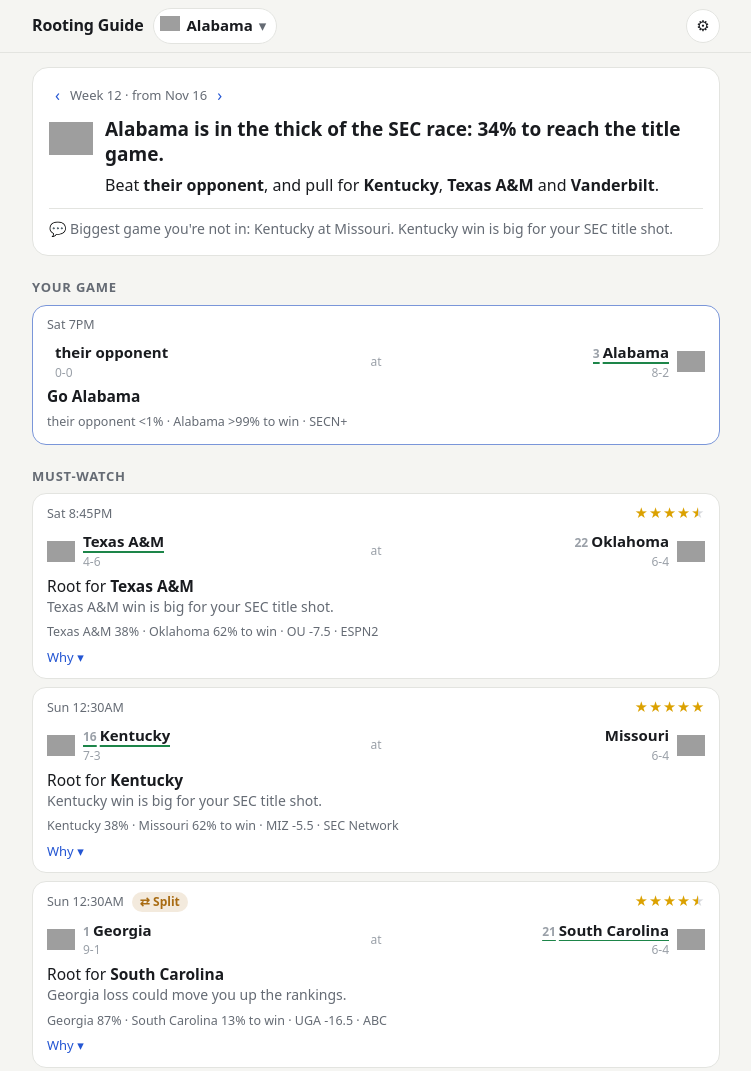
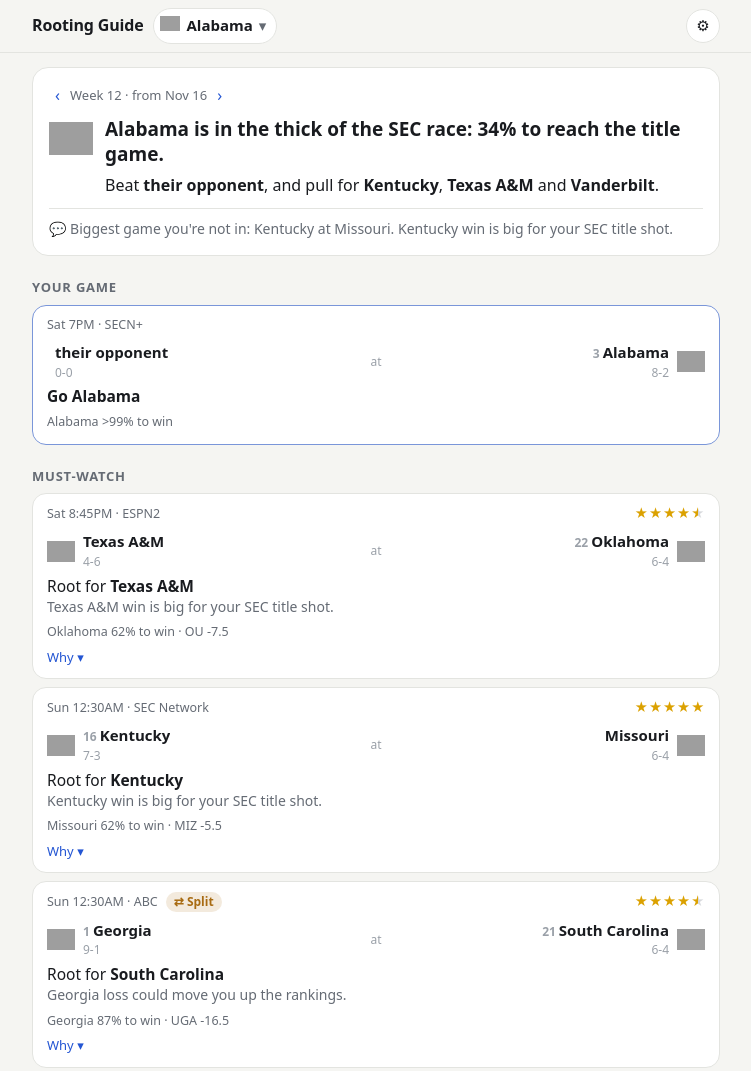
Before and after one commit to jacoblords/fan-guide, a plain HTML site: page index.html in a window 1280 px wide. Shown: the top 1071 px of the page, without its empty margins (264-1015 px from the left). Drawn offline with Linux system fonts and the light colour scheme; grey boxes are pictures that could not be loaded.

Commit message:
Channel beside the time, only the favorite's odds, no underline on the pick
Co-Authored-By: Claude Opus 5.5 <noreply@anthropic.com>

```diff
--- a/index.html
+++ b/index.html
@@ -65,7 +65,6 @@
   .side .nm { font-weight: 600; white-space: nowrap; overflow: hidden; text-overflow: ellipsis; }
   .side .rk { color: var(--faint); font-size: 12px; font-weight: 600; margin-right: 3px; }
   .side .rec { color: var(--faint); font-size: 12px; }
-  .side.pick .nm { text-decoration: underline; text-decoration-color: var(--good); text-decoration-thickness: 2.5px; text-underline-offset: 4px; }
   .side .ab { display: none; }
   .side .sc { font-variant-numeric: tabular-nums; font-weight: 750; font-size: 18px; margin: 0 4px; }
   .at { color: var(--faint); font-size: 12px; flex: none; }
@@ -241,17 +240,24 @@ function tugHTML(r) {
 
 function factsHTML(r) {
   const g = r.game;
-  // Under way: live odds, with where they started.
-  const odds = g.state === "in" && r.pNow != null
-    ? `Now: ${esc(nm(g.away))} ${FanScore.pct(1 - r.pNow)} · ${esc(nm(g.home))} ${FanScore.pct(r.pNow)} to win (was ${FanScore.pct(1 - r.p)}–${FanScore.pct(r.p)})`
-    : `${esc(nm(g.away))} ${FanScore.pct(1 - r.p)} · ${esc(nm(g.home))} ${FanScore.pct(r.p)} to win`;
-  return `<div class="facts">${odds}${g.spread ? " · " + esc(g.spread) : ""}${g.tv ? " · " + esc(g.tv) : ""}</div>`;
+  const fav = (p) => (p >= 0.5 ? [g.home, p] : [g.away, 1 - p]);
+  let odds;
+  if (g.state === "in" && r.pNow != null) {
+    const [t, p] = fav(r.pNow);
+    const was = t === g.home ? r.p : 1 - r.p;
+    odds = `Now: ${esc(nm(t))} ${FanScore.pct(p)} to win (was ${FanScore.pct(was)})`;
+  } else {
+    const [t, p] = fav(r.p);
+    odds = `${esc(nm(t))} ${FanScore.pct(p)} to win`;
+  }
+  return `<div class="facts">${odds}${g.spread && g.state !== "in" ? " · " + esc(g.spread) : ""}</div>`;
 }
 
 function cardHTML(r, opts = {}) {
   const g = r.game, live = g.state === "in";
   const li = opts.live;
   const when = live ? `<span class="pill live">LIVE</span> ${esc(g.status || "")}` : g.done ? "Final" : esc(kickoff(g));
+  const whenTv = when + (g.tv && !g.done ? ` · ${esc(g.tv)}` : "");
   let root;
   if (r.mine) root = `<b>Go ${esc(nm(r.pick))}</b>`;
   else if (r.pick) root = `Root for <b>${esc(nm(r.pick))}</b>`;
@@ -266,7 +272,7 @@ function cardHTML(r, opts = {}) {
     ? `<details class="why" data-id="${esc(key)}"${open}><summary>Why</summary>${r.split ? `<div class="splitline">${esc(r.split)}</div>` : ""}${tugHTML(r)}</details>` : "";
   const scored = live || (g.done && !g.canceled);
   return `<article class="card ${r.mine ? "mine" : ""} ${live ? "live" : ""} ${scored ? "scored" : ""} ${opts.pulse ? "hot" : ""}">
-    <div class="meta"><span>${when}</span>${split}<span class="right">${li && li.climbed >= 1 ? `<span class="climb" title="Up from ${esc(r.preStars)} stars before kickoff">▲ was ${esc(r.preStars)}</span> ` : ""}${starsHTML(r.stars)}</span></div>
+    <div class="meta"><span>${whenTv}</span>${split}<span class="right">${li && li.climbed >= 1 ? `<span class="climb" title="Up from ${esc(r.preStars)} stars before kickoff">▲ was ${esc(r.preStars)}</span> ` : ""}${starsHTML(r.stars)}</span></div>
     <div class="matchup">${sideHTML(r, "away")}<span class="at">${g.neutral ? "vs" : "at"}</span>${sideHTML(r, "home")}</div>
     ${hot}<div class="root">${root} ${going}</div>${reason}${factsHTML(r)}${detail}
   </article>`;
```
